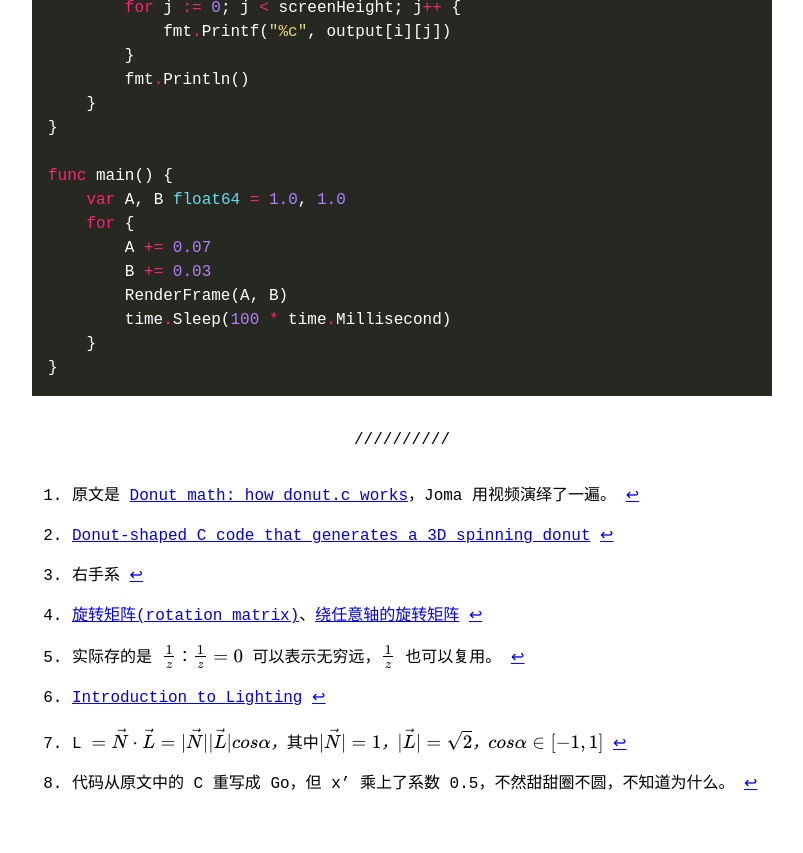
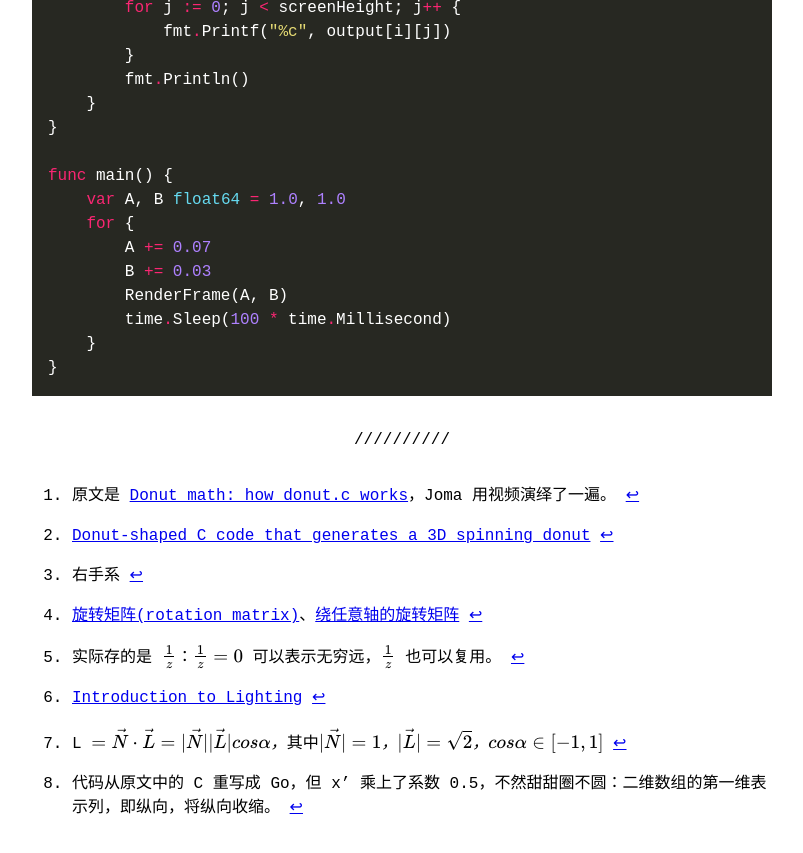
Before and after one commit to A11Might/A11Might.github.io, a Jekyll site: the page built from _posts/2022-10-16-donut.md, in a window 1280 px wide and 900 px high, scrolled down 6462 px. Shown: the top 853 px of the window, without its empty margins (238-1041 px from the left). Built offline with Jekyll 4.4.1, drawn with Linux system fonts in a browser that asks for light colours; formulas are drawn with MathJax 3; comment, search, counter and statistics services are not loaded.

Commit message:
answer article donut's note 8 question

```diff
--- a/_posts/2022-10-16-donut.md
+++ b/_posts/2022-10-16-donut.md
@@ -273,4 +273,4 @@ func main() {
 [^5]: 实际存的是 $$\frac{1}{z}$$：$$\frac{1}{z}=0$$ 可以表示无穷远，$$\frac{1}{z}$$ 也可以复用。
 [^6]: [Introduction to Lighting](https://math.hws.edu/graphicsbook/c4/s1.html#gl1light.1.4)
 [^7]: L $$=\vec{N}\cdot\vec{L}=\lvert\vec{N}\rvert\lvert\vec{L}\rvert cos\alpha，其中\lvert\vec{N}\rvert = 1，\lvert\vec{L}\rvert = \sqrt{2}，cos\alpha \in [-1, 1]$$
-[^8]: 代码从原文中的 C 重写成 Go，但 x' 乘上了系数 0.5，不然甜甜圈不圆，不知道为什么。
+[^8]: 代码从原文中的 C 重写成 Go，但 x' 乘上了系数 0.5，不然甜甜圈不圆：二维数组的第一维表示列，即纵向，将纵向收缩。
```
